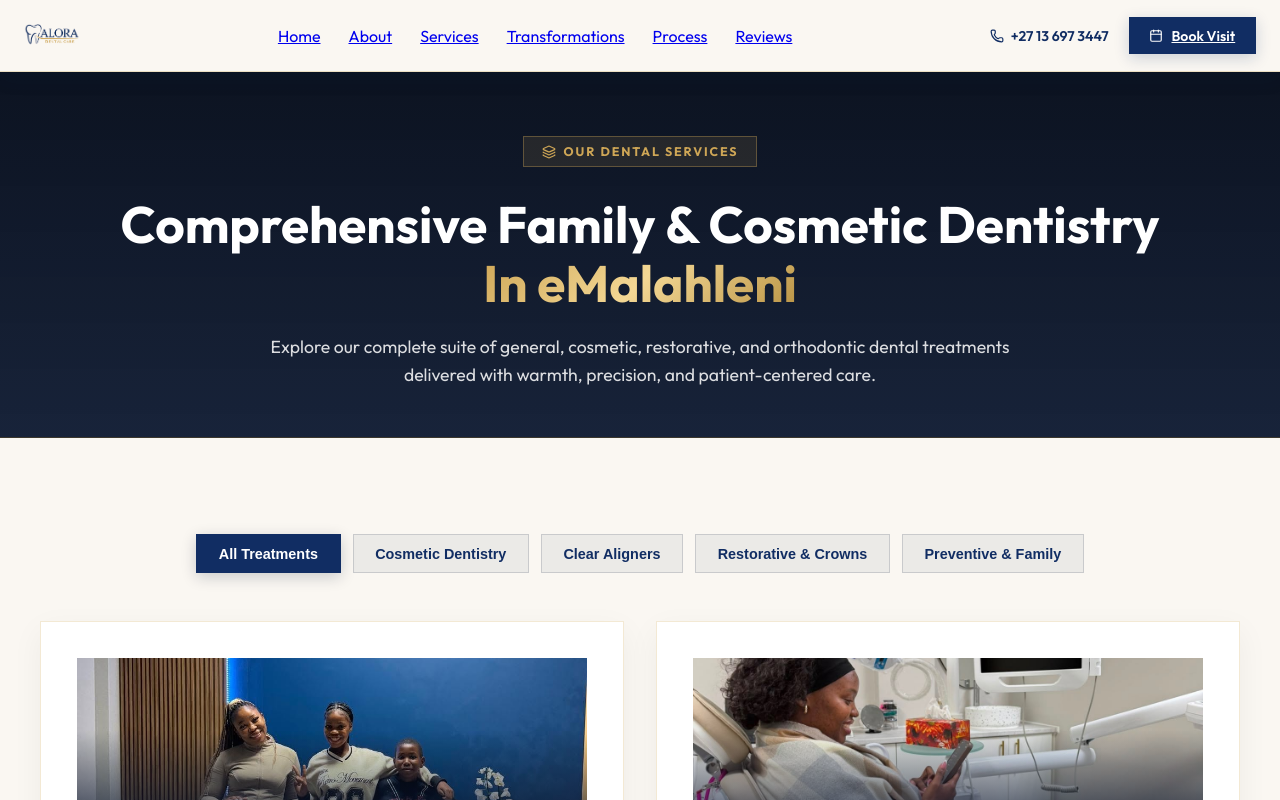
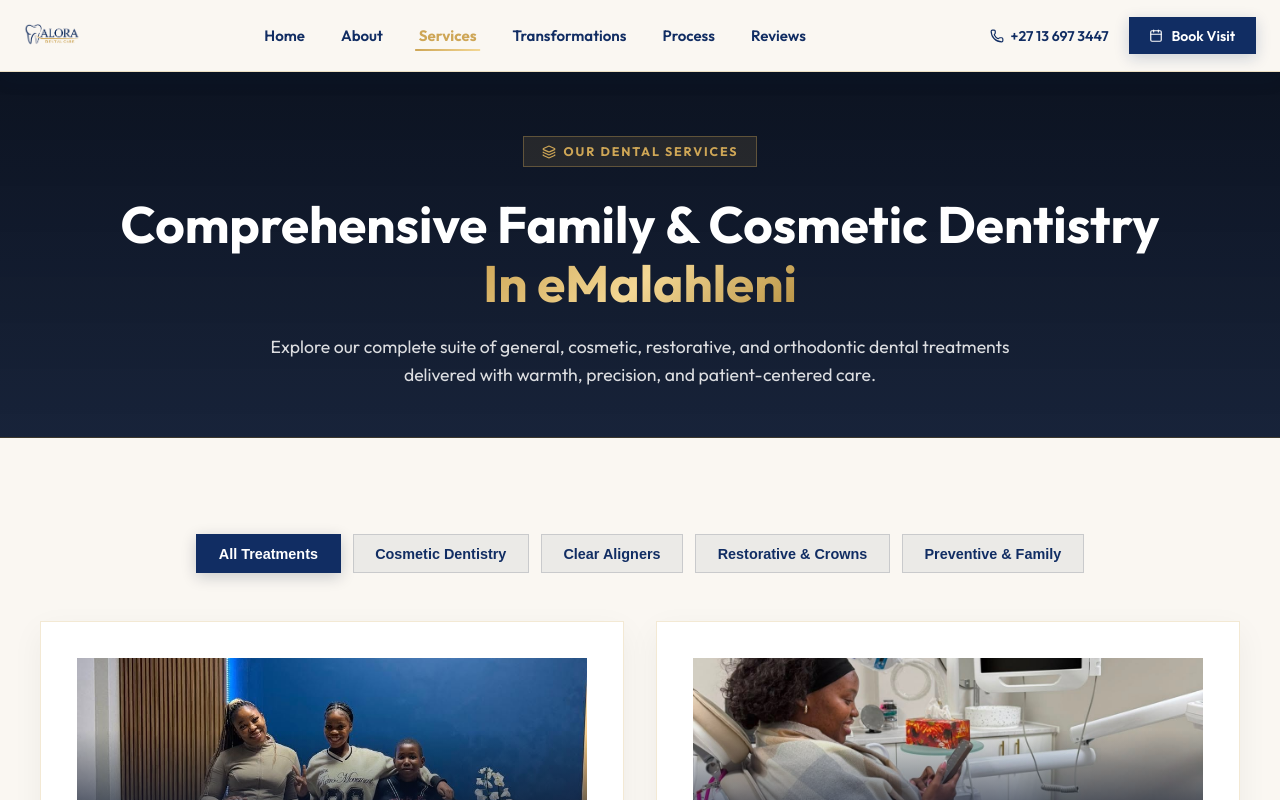
Before and after one commit to UncleSmol/aloradentalcare, a Next.js app: page /services in a window 1280 px wide. Shown: the top 800 px of the page. Built offline with nearby package versions, Linux system fonts and the light colour scheme.

Commit message:
Elevate design to Awwwards level luxury styling and remove default link underlines globally

```diff
--- a/src/app/globals.css
+++ b/src/app/globals.css
@@ -24,6 +24,11 @@
   border-radius: 0 !important; /* Sharp square corners across entire website */
 }
 
+a, a:hover, a:focus, a:visited, a:active {
+  text-decoration: none !important;
+  outline: none;
+}
+
 /* HIDE ALL SCROLLBARS GLOBALLY */
 *::-webkit-scrollbar {
   display: none !important;
@@ -358,32 +363,42 @@ body {
   gap: 1.75rem;
 }
 
-.navbar-links button {
-  background: none;
-  border: none;
+.navbar-links a {
   color: var(--primary);
   font-family: var(--font-outfit);
-  font-size: 0.92rem;
-  font-weight: 600;
-  cursor: pointer;
-  padding: 0.4rem 0.2rem;
+  font-size: 0.94rem;
+  font-weight: 600;
+  text-decoration: none !important;
+  padding: 0.4rem 0.25rem;
   position: relative;
-  transition: color 0.3s ease;
-}
-
-.navbar-links button:hover,
-.navbar-links button.active {
-  color: var(--secondary);
-}
-
-.navbar-links button.active::after {
+  transition: color 0.3s cubic-bezier(0.16, 1, 0.3, 1);
+}
+
+.navbar-links a::after {
   content: "";
   position: absolute;
   bottom: 0;
-  left: 0;
-  width: 100%;
+  left: 50%;
+  transform: translateX(-50%);
+  width: 0;
   height: 2px;
-  background: var(--secondary);
+  background: linear-gradient(90deg, #cea656 0%, #f3d794 100%);
+  transition: width 0.3s cubic-bezier(0.16, 1, 0.3, 1);
+}
+
+.navbar-links a:hover {
+  color: var(--secondary);
+  text-decoration: none !important;
+}
+
+.navbar-links a:hover::after,
+.navbar-links a.active::after {
+  width: 100%;
+}
+
+.navbar-links a.active {
+  color: var(--secondary);
+  font-weight: 700;
 }
 
 .navbar-actions {
```
